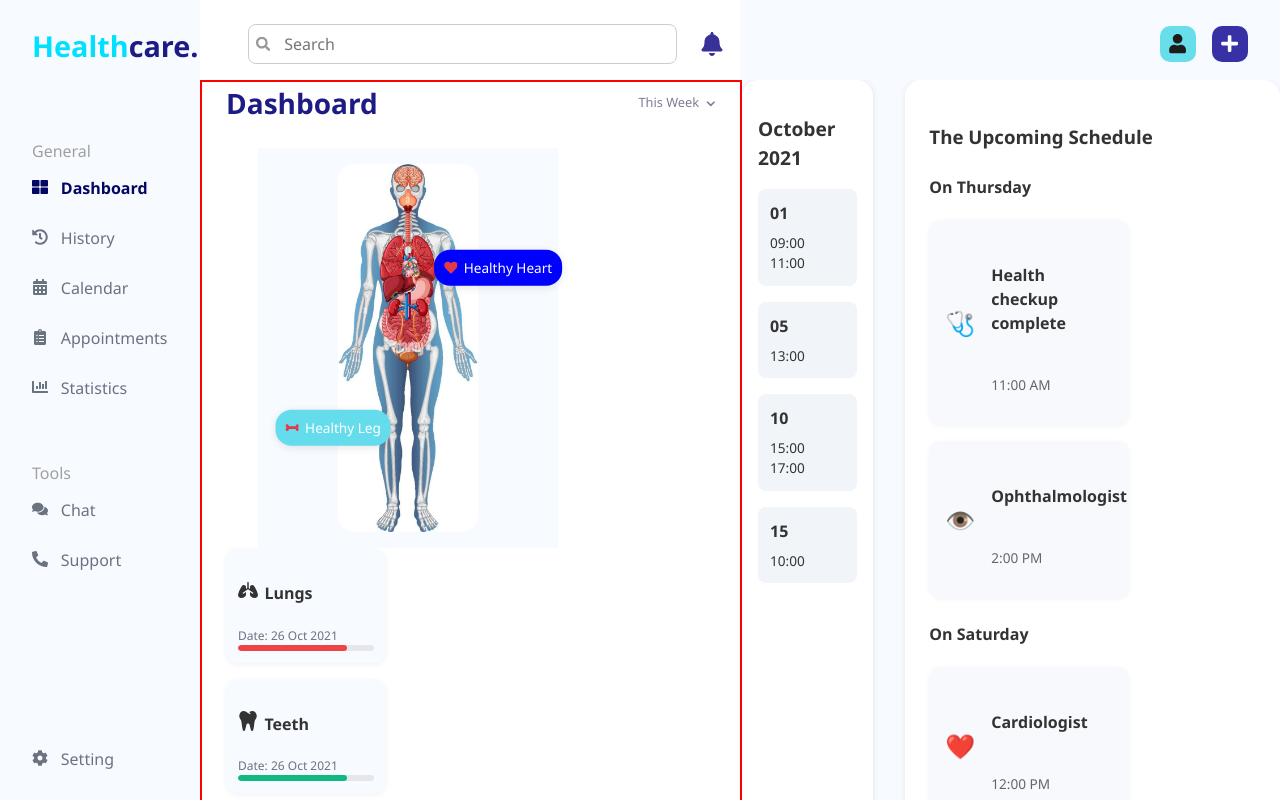
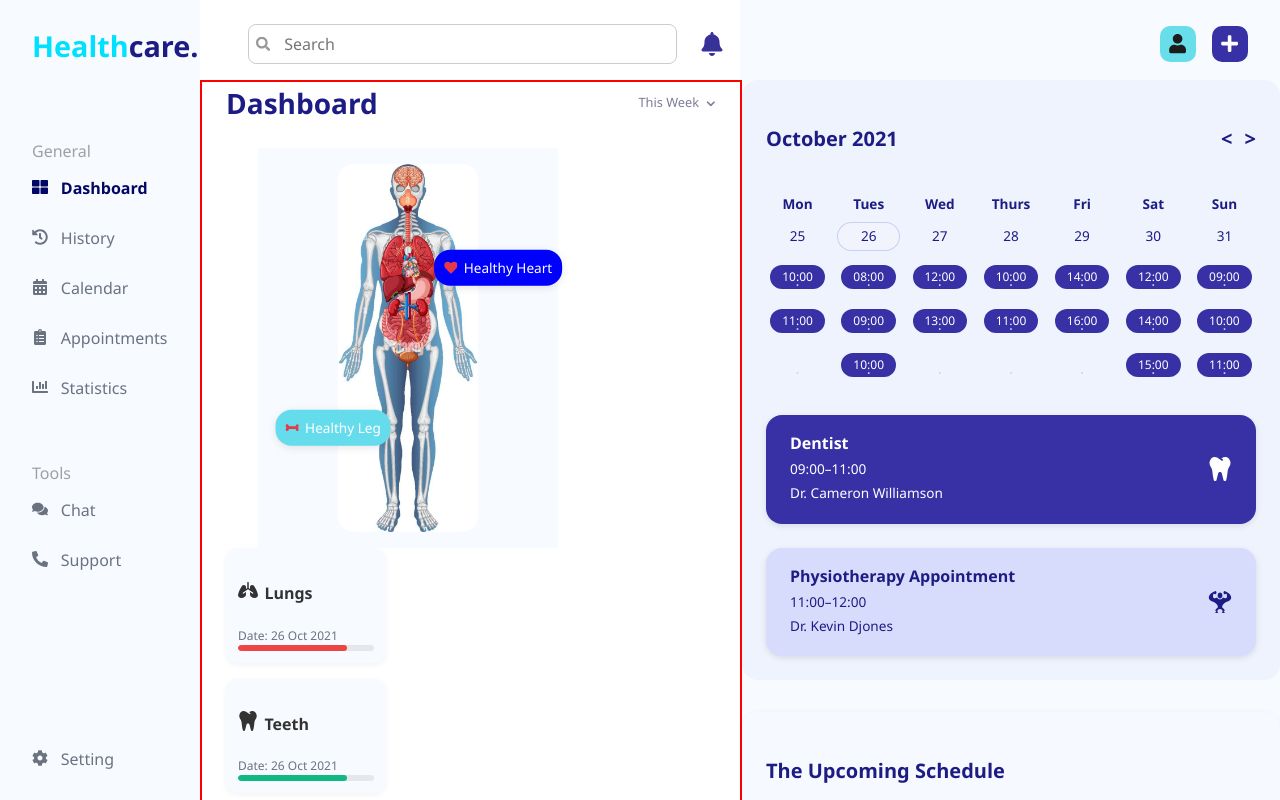
Before and after one commit to ajay-9/HealthCareDashboard, a React (Vite) app in the folder healthcare-dashboard/: page / in a window 1280 px wide. Built offline with nearby package versions, Linux system fonts and the light colour scheme.

Commit message:
fix dashboard

```diff
--- a/healthcare-dashboard/src/components/Dashboard/ActivityFeed.jsx
+++ b/healthcare-dashboard/src/components/Dashboard/ActivityFeed.jsx
@@ -1,20 +1,18 @@
 import styles from './ActivityFeed.module.css';
 
 function ActivityFeed() {
-  const data = [2, 4, 3, 6, 1, 3, 5];
-
   return (
     <div className={styles.container}>
-      <h4>Activity</h4>
-      <p>3 appointments this week</p>
+      <div className={styles.headerRow}>
+        <h4>Activity</h4>
+        <span>3 appointments on this week</span>
+      </div>
+
       <div className={styles.chart}>
-        {data.map((value, idx) => (
-          <div key={idx} className={styles.barGroup}>
-            <div
-              className={styles.bar}
-              style={{ height: `${value * 10 + 20}px` }}
-            ></div>
-            <span className={styles.dayLabel}>D{idx + 1}</span>
+        {['Mon', 'Tues', 'Wed', 'Thurs', 'Fri', 'Sat', 'Sun'].map((day, index) => (
+          <div key={index} className={styles.dayColumn}>
+            <div className={styles.bar}></div>
+            <span className={styles.dayLabel}>{day}</span>
           </div>
         ))}
       </div>
--- a/healthcare-dashboard/src/components/Dashboard/ActivityFeed.module.css
+++ b/healthcare-dashboard/src/components/Dashboard/ActivityFeed.module.css
@@ -1,31 +1,47 @@
 .container {
-  background: white;
-  padding: 1rem;
-  border-radius: 1rem;
-  box-shadow: 0 1px 6px rgba(0,0,0,0.1);
+  background-color: #f6faff;
+  padding: 0 1.5rem;
+  border-radius: 1.5rem;
+  box-shadow: 0 0 8px rgba(0, 0, 0, 0.05);
+}
+
+.headerRow {
+  display: flex;
+  justify-content: space-between;
+  align-items: center;
+}
+
+.headerRow h4 {
+  font-size: 1rem;
+  color: #1c1c84;
+}
+
+.headerRow span {
+  font-size: 0.75rem;
+  color: #7b7c97;
 }
 
 .chart {
   display: flex;
-  align-items: flex-end;
+  justify-content: space-between;
   gap: 1rem;
-  margin-top: 1rem;
 }
 
-.barGroup {
+.dayColumn {
   display: flex;
   flex-direction: column;
   align-items: center;
 }
 
 .bar {
-  width: 20px;
-  background: #007bff;
-  border-radius: 4px 4px 0 0;
-  transition: height 0.3s ease;
+  width: 4px;
+  border-radius: 2rem;
+  height: 40px;
+  background-color: #00d0ff;
 }
 
 .dayLabel {
-  margin-top: 0.3rem;
-  font-size: 0.75rem;
+  font-size: 0.7rem;
+  color: #6c6c6c;
+  margin-top: 0.4rem;
 }
--- a/healthcare-dashboard/src/components/Dashboard/CalendarView.jsx
+++ b/healthcare-dashboard/src/components/Dashboard/CalendarView.jsx
@@ -1,20 +1,50 @@
 import styles from './CalendarView.module.css';
-import { calendarAppointments } from '../../data/calendarData';
+import StaticAppointments from './StaticAppointments';
+import { calendarData, days, dates } from '../../data/calendarData';
 
 function CalendarView() {
   return (
     <div className={styles.calendarContainer}>
-      <h3 className={styles.title}>October 2021</h3>
+      <div className={styles.header}>
+        <h3 className={styles.title}>October 2021</h3>
+        <div className={styles.navArrows}>
+          <span>{'<'}</span>
+          <span>{'>'}</span>
+        </div>
+      </div>
+
       <div className={styles.grid}>
-        {calendarAppointments.map((day, index) => (
-          <div key={index} className={styles.day}>
-            <span className={styles.dayLabel}>{day.date}</span>
-            {day.times.map((time, idx) => (
-              <div key={idx} className={styles.time}>{time}</div>
-            ))}
+        {/* Row 1: Days */}
+        {days.map((day, idx) => (
+          <div key={`day-${idx}`} className={styles.headerCell}>
+            {day}
           </div>
         ))}
+
+        {/* Row 2: Dates */}
+        {dates.map((date, idx) => (
+          <div
+            key={`date-${idx}`}
+            className={`${styles.dateCell} ${date === '26' ? styles.selectedDay : ''}`}
+          >
+            {date}
+          </div>
+        ))}
+
+        {/* Rows 3–5: Up to 3 time slots per day */}
+        {[0, 1, 2].map((slotIdx) =>
+          dates.map((date, idx) => {
+            const time = calendarData[date]?.[slotIdx] || '';
+            return (
+              <div key={`${date}-slot-${slotIdx}`} className={styles.cell}>
+                {time && <span className={styles.active}>{time}</span>}
+              </div>
+            );
+          })
+        )}
       </div>
+
+      <StaticAppointments />
     </div>
   );
 }
--- a/healthcare-dashboard/src/components/Dashboard/CalendarView.module.css
+++ b/healthcare-dashboard/src/components/Dashboard/CalendarView.module.css
@@ -1,34 +1,124 @@
 .calendarContainer {
-  background: white;
-  padding: 1rem;
+  background: #eef3fd;
+  padding: 1.5rem;
   border-radius: 1rem;
-  box-shadow: 0 1px 6px rgba(0,0,0,0.1);
+  width: 100%;
+  overflow-x: auto;
+}
+
+.header {
+  display: flex;
+  justify-content: space-between;
+  align-items: center;
+  margin-bottom: 1.25rem;
 }
 
 .title {
-  font-size: 1.2rem;
-  margin-bottom: 1rem;
+  font-size: 1.25rem;
+  font-weight: 600;
+  color: #1c1c84;
+}
+
+.navArrows {
+  font-size: 1.25rem;
+  color: #1c1c84;
+  display: flex;
+  gap: 0.75rem;
+  font-weight: bold;
 }
 
 .grid {
   display: grid;
-  grid-template-columns: repeat(auto-fill, minmax(80px, 1fr));
-  gap: 1rem;
+  grid-template-columns: repeat(7, 1fr);
+  grid-template-rows: repeat(5, auto);
+  gap: 0.5rem;
 }
 
-.day {
-  background: #f1f5f9;
-  padding: 0.75rem;
-  border-radius: 0.5rem;
+.headerCell {
+  text-align: center;
+  font-weight: 600;
+  font-size: 0.85rem;
+  color: #1c1c84;
 }
 
-.dayLabel {
-  font-weight: bold;
-  margin-bottom: 0.5rem;
-  display: block;
+.dateCell {
+  text-align: center;
+  font-size: 0.85rem;
+  font-weight: 500;
+  color: #1c1c84;
+  padding: 0.25rem;
 }
 
-.time {
+.selectedDay {
+  background-color: #f1f4fd;
+  border-radius: 1rem;
+  box-shadow: inset 0 0 0 1px #c7d1f4;
+}
+
+.cell {
+  display: flex;
+  align-items: center;
+  justify-content: center;
+  height: 36px;
+  position: relative;
+}
+
+.cell::after {
+  content: '•';
+  font-size: 0.5rem;
+  color: #cbd5e1;
+  position: absolute;
+  bottom: 4px;
+}
+
+.active {
+  background-color: #3731a5;
+  color: white;
+  padding: 0.2rem 0.75rem;
+  border-radius: 1rem;
+  font-size: 0.75rem;
+  font-weight: 500;
+}
+
+.appointmentCards {
+  display: flex;
+  flex-wrap: wrap;
+  gap: 1.5rem;
+  margin-top: 2rem;
+}
+
+.card {
+  background-color: #e4eaff;
+  border-radius: 1rem;
+  padding: 1rem 1.5rem;
+  display: flex;
+  justify-content: space-between;
+  align-items: center;
+  flex: 1 1 250px;
+  box-shadow: 0 2px 6px rgba(0, 0, 0, 0.1);
+  color: #1c1c84;
+}
+
+.card h4 {
+  margin: 0;
+  font-size: 1rem;
+}
+
+.card p {
+  margin: 0.25rem 0;
   font-size: 0.85rem;
-  color: #333;
 }
+
+.dentist {
+  background-color: #3731a5;
+  color: white;
+}
+
+.dentist svg {
+  color: white;
+}
+
+.physio {
+  background-color: #d8dcfc;
+  color: #1c1c84;
+}
--- a/healthcare-dashboard/src/components/Dashboard/SimpleAppointmentCard.jsx
+++ b/healthcare-dashboard/src/components/Dashboard/SimpleAppointmentCard.jsx
@@ -1,13 +1,25 @@
 import styles from './SimpleAppointmentCard.module.css';
+import { FaSyringe, FaEye, FaHeart, FaUserMd } from 'react-icons/fa';
+import { GiBrain } from 'react-icons/gi';
 
-function SimpleAppointmentCard({ title, time, icon }) {
+const icons = {
+  'Health checkup complete': <FaSyringe />,
+  Ophthalmologist: <FaEye />,
+  Cardiologist: <FaHeart />,
+  Neurologist: <GiBrain />,
+  Default: <FaUserMd />,
+};
+
+function SimpleAppointmentCard({ title, time }) {
+  const icon = icons[title] || icons.Default;
+
   return (
     <div className={styles.card}>
-      <div className={styles.icon}>{icon}</div>
       <div className={styles.info}>
         <h5 className={styles.title}>{title}</h5>
         <p className={styles.time}>{time}</p>
       </div>
+      <div className={styles.icon}>{icon}</div>
     </div>
   );
 }
--- a/healthcare-dashboard/src/components/Dashboard/SimpleAppointmentCard.module.css
+++ b/healthcare-dashboard/src/components/Dashboard/SimpleAppointmentCard.module.css
@@ -1,16 +1,15 @@
 .card {
   display: flex;
+  justify-content: space-between;
   align-items: center;
-  background-color: #f8f9fd;
-  padding: 1rem;
-  border-radius: 12px;
-  width: 200px;
+  background-color: #d8dcfc;
+  padding: 0.75rem 1rem;
+  border-radius: 1.5rem;
+  width: 260px; /* Increased from 240px */
+  min-height: 70px;
   box-shadow: 0 1px 5px rgba(0, 0, 0, 0.05);
-}
-
-.icon {
-  font-size: 1.5rem;
-  margin-right: 1rem;
+  color: #1c1c84;
+  flex-shrink: 0;
 }
 
 .info {
@@ -19,11 +18,22 @@
 }
 
 .title {
-  font-size: 1rem;
+  font-size: 0.95rem;
   font-weight: 600;
+  margin: 0;
+  white-space: normal;       /* ⬅️ Allow full wrapping */
+  overflow: visible;         /* ⬅️ No hidden overflow */
+  text-overflow: unset;      /* ⬅️ No ellipsis */
 }
 
 .time {
-  font-size: 0.85rem;
-  color: #666;
+  font-size: 0.75rem;
+  margin-top: 0.25rem;
+  color: #1c1c84;
 }
+
+.icon {
+  font-size: 1.2rem;
+  margin-left: 1rem;
+  flex-shrink: 0;
+}
--- /dev/null
+++ b/healthcare-dashboard/src/components/Dashboard/StaticAppointments.jsx
@@ -0,0 +1,29 @@
+import styles from './CalendarView.module.css';
+import { FaTooth } from 'react-icons/fa';
+import { GiMuscleUp } from 'react-icons/gi';
+
+function StaticAppointments() {
+  return (
+    <div className={styles.appointmentCards}>
+      <div className={styles.card + ' ' + styles.dentist}>
+        <div>
+          <h4>Dentist</h4>
+          <p>09:00–11:00</p>
+          <p>Dr. Cameron Williamson</p>
+        </div>
+        <FaTooth size={24} />
+      </div>
+
+      <div className={styles.card + ' ' + styles.physio}>
+        <div>
+          <h4>Physiotherapy Appointment</h4>
+          <p>11:00–12:00</p>
+          <p>Dr. Kevin Djones</p>
+        </div>
+        <GiMuscleUp size={24} />
+      </div>
+    </div>
+  );
+}
+
+export default StaticAppointments;
--- a/healthcare-dashboard/src/components/Dashboard/UpcomingSchedule.module.css
+++ b/healthcare-dashboard/src/components/Dashboard/UpcomingSchedule.module.css
@@ -1,12 +1,22 @@
 .schedule {
-  background-color: #fff;
+  background-color: #f6f9ff;
   padding: 1.5rem;
   border-radius: 1rem;
-  box-shadow: 0 1px 6px rgba(0,0,0,0.08);
+  box-shadow: 0 1px 6px rgba(0,0,0,0.05);
 }
 
-.dayGroup {
+.schedule h3 {
+  font-size: 1.25rem;
+  color: #1c1c84;
+  font-weight: 700;
+  margin-bottom: 1rem;
+}
+
+.dayGroup h4 {
   margin-top: 1.5rem;
+  font-size: 1rem;
+  font-weight: 600;
+  color: #444;
 }
 
 .cards {
--- a/healthcare-dashboard/src/components/DashboardMainContent.module.css
+++ b/healthcare-dashboard/src/components/DashboardMainContent.module.css
@@ -11,10 +11,11 @@
 }
 
 .rightPanel {
+  flex: 1;
   display: flex;
-   background-color: #f7faff;
+  flex-direction: column;
   gap: 2rem;
-  flex: 1;
+  background-color: #f7faff;
 }
 
 @media (max-width: 1024px) {
--- a/healthcare-dashboard/src/data/calendarData.js
+++ b/healthcare-dashboard/src/data/calendarData.js
@@ -1,6 +1,12 @@
-export const calendarAppointments = [
-  { date: "01", times: ["09:00", "11:00"] },
-  { date: "05", times: ["13:00"] },
-  { date: "10", times: ["15:00", "17:00"] },
-  { date: "15", times: ["10:00"] },
-];
+export const calendarData = {
+  "25": ["10:00", "11:00"],
+  "26": ["08:00", "09:00", "10:00"],
+  "27": ["12:00", "13:00"],
+  "28": ["10:00", "11:00"],
+  "29": ["14:00", "16:00"],
+  "30": ["12:00", "14:00", "15:00"],
+  "31": ["09:00", "10:00", "11:00"]
+};
+
+export const days = ['Mon', 'Tues', 'Wed', 'Thurs', 'Fri', 'Sat', 'Sun'];
+export const dates = ['25', '26', '27', '28', '29', '30', '31'];
```
Also changed, not shown: healthcare-dashboard/src/data/calendarAppointments.js (added, +34 -0 lines).
